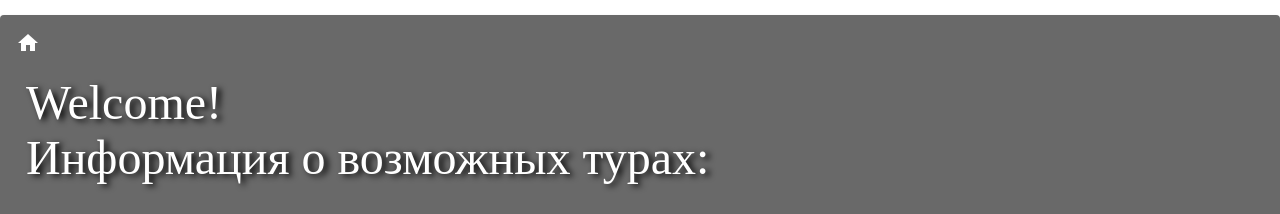
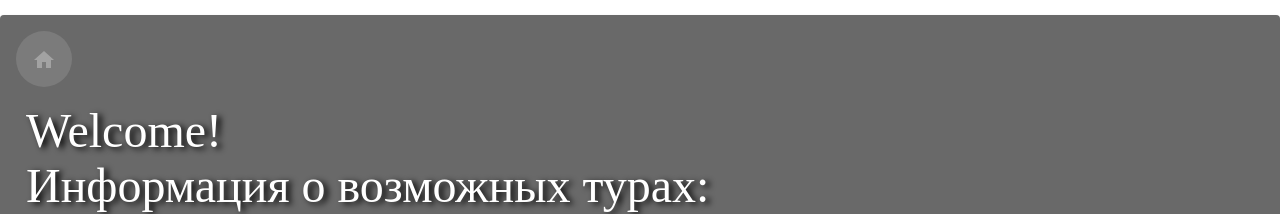
Before and after one commit to nkpetrova/TravelSite, an Angular app in the folder ToDoList.Site/ClientApp/: page /travell-list in a window 1280 px wide. Shown: the top 214 px of the page. Built offline with nearby package versions, Linux system fonts and the light colour scheme; no server answers.

Commit message:
Update travell-list-page.component.html

```diff
--- a/ToDoList.Site/ClientApp/src/app/travell-list/travell-list/travell-list-page.component.html
+++ b/ToDoList.Site/ClientApp/src/app/travell-list/travell-list/travell-list-page.component.html
@@ -1,6 +1,8 @@
 <mat-card>
     <p>
-        <mat-icon matBadge="10" matBadgeSize="large" matBadgeColor="warn">home</mat-icon>
+        <button mat-fab disabled aria-label="Example icon button with a heart icon">
+            <mat-icon>home</mat-icon>
+        </button>
     </p>
     <span>Welcome!</span>
     <br>
```
